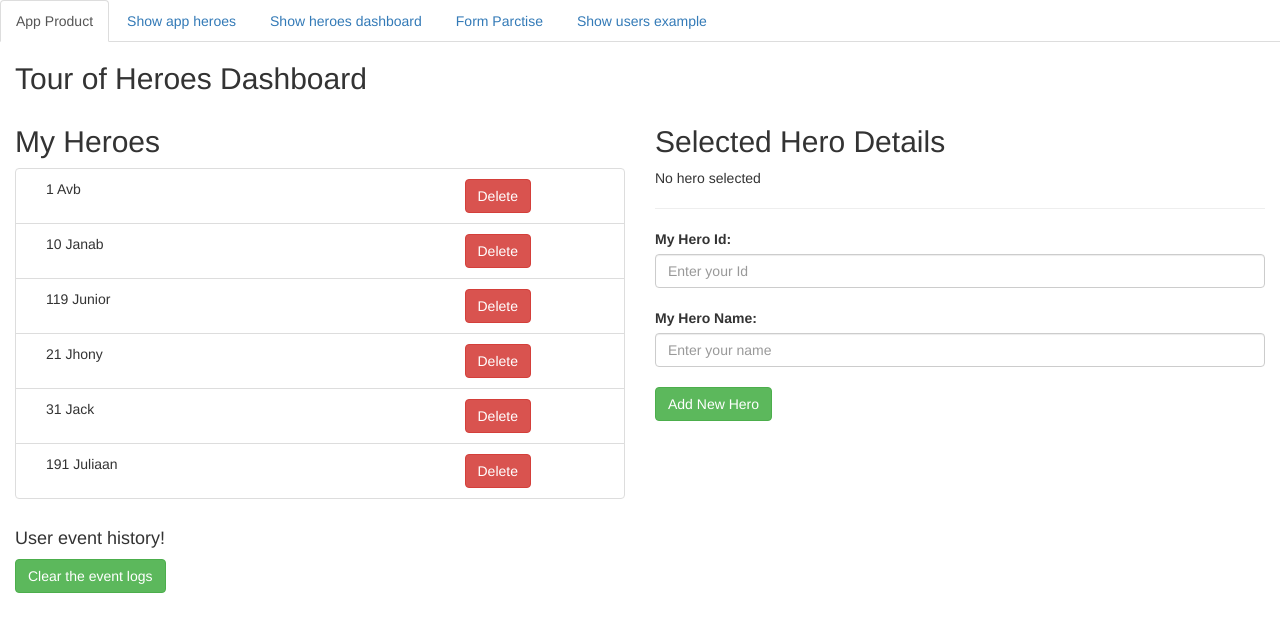
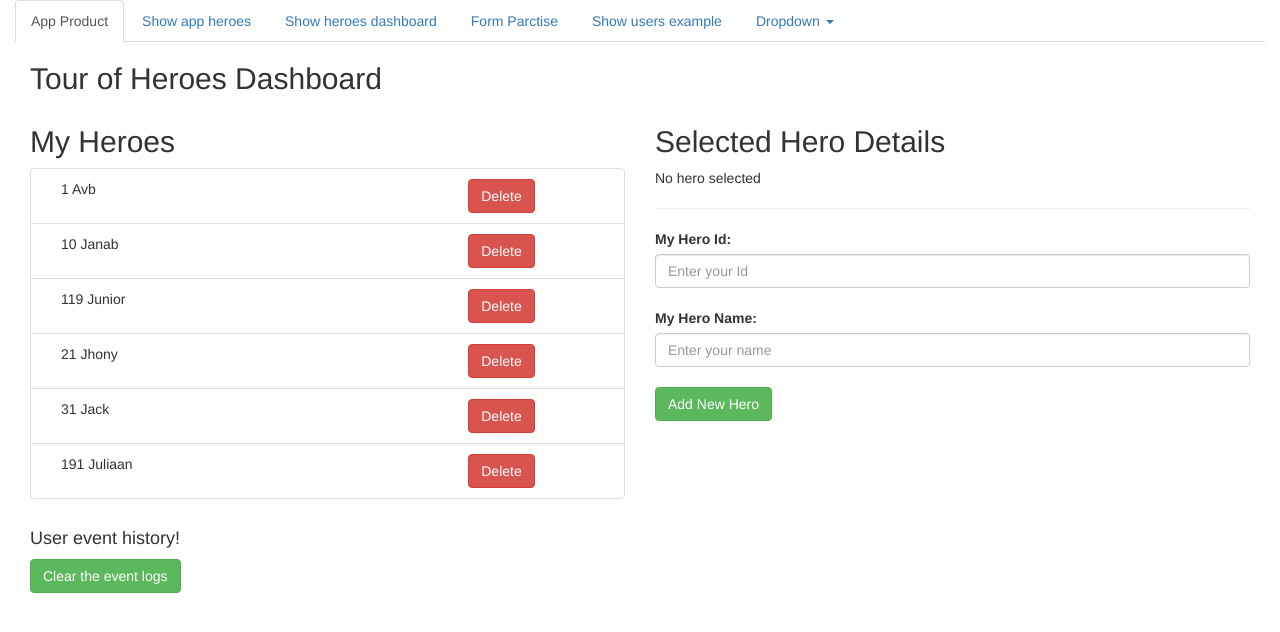
Before and after one commit to singhavneesh18/training-app1, an Angular app: page /heroDashboardComponent in a window 1280 px wide. Shown: the top 632 px of the page. Built offline with nearby package versions, Linux system fonts and the light colour scheme.

Commit message:
Added dropdown in navbar with routing

```diff
--- a/src/app/app.component.html
+++ b/src/app/app.component.html
@@ -1,3 +1,4 @@
+<div class="container-fluid">
     <ul class="nav nav-tabs">
         <li *ngFor="let templates of displayTemplates; let i=index" role="presentation"
             [ngClass]="getClassForActiveNavbar(i)">
@@ -5,6 +6,19 @@
                 {{templates.templateNameToDisplay}}
             </a>
         </li>
+        <li role="presentation" class="dropdown">
+            <a class="dropdown-toggle" data-toggle="dropdown" href="#" role="button" aria-haspopup="true" aria-expanded="false">
+              Dropdown <span class="caret"></span>
+            </a>
+            <ul class="dropdown-menu">
+                <li *ngFor="let templates of displayTemplates; let i=index" role="presentation"
+                [ngClass]="getClassForActiveNavbar(i)">
+                <a [routerLink]="templates.route" (click)="show(i)" [routerLinkActive]="isActive(i)">
+                    {{templates.templateNameToDisplay}}
+                </a>
+            </li>
+            </ul>
     </ul>
 
     <router-outlet></router-outlet>
+</div>
```
Lines whose indentation alone changed are shown as unchanged.
